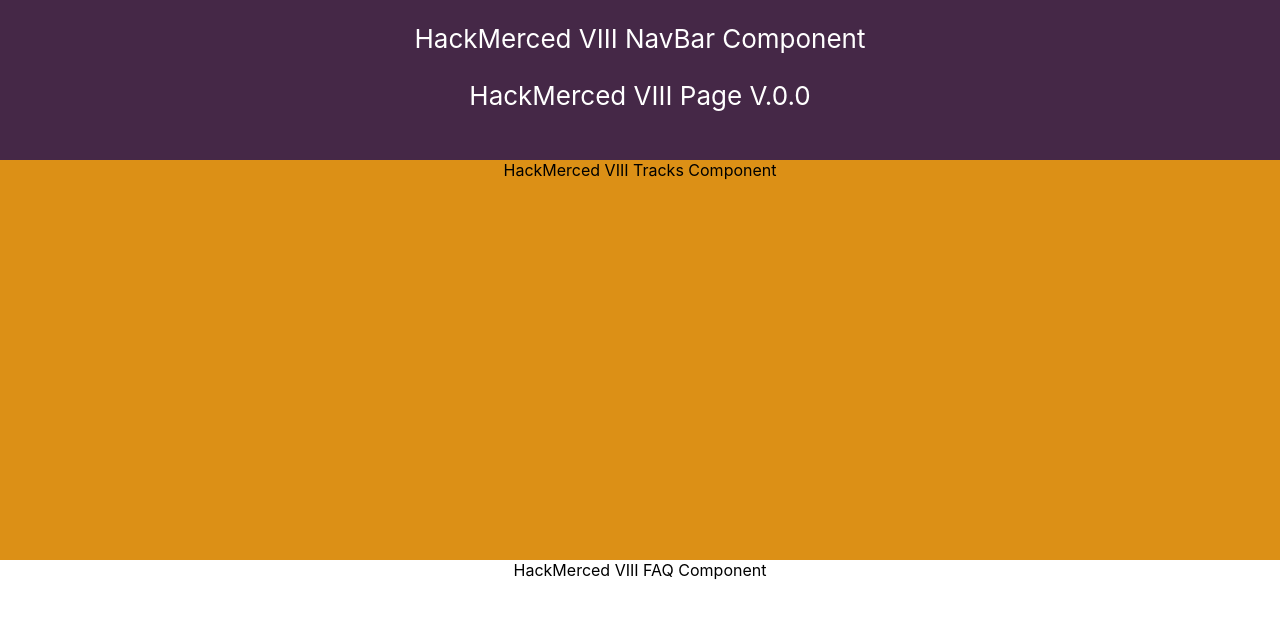
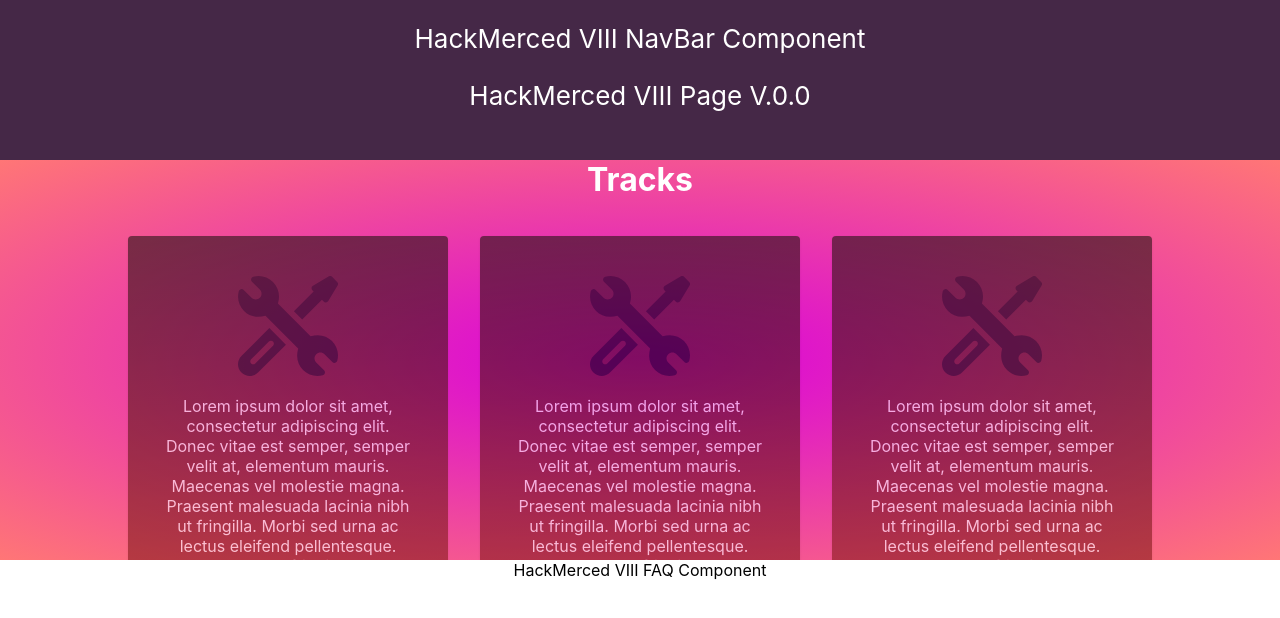
Before and after one commit to HackMerced/HackMerced-X, a React (Create React App) app: page / in a window 1280 px wide. Shown: the top 618 px of the page. Built offline with nearby package versions, Linux system fonts and the light colour scheme.

Commit message:
Styling changes- background, added Cards, text,svg

```diff
--- a/src/App.css
+++ b/src/App.css
@@ -18,10 +18,35 @@
 .App-link {
   color: #61dafb;
 }
+.Tracks{
+  background: radial-gradient(#D801DC, #FF7676);
+  color:white;
+  height: 50vh;
+  overflow: hidden;
+}
+.Tracks-Flex{
+  justify-content: center;
+  display: flex;
+  text-align: center;
 
-.Tracks{
-  background-color: #dc9016;
-  height: 50vh;
+}
+.Track-Card{
+  background: linear-gradient(rgb(37, 18, 18), rgba(143, 26, 26));
+  opacity: 0.6;
+  height: 35vh;
+  width: 20vw;
+  border-radius: 10em;
+  margin: 5%;
+  padding:2em;
+  padding-top: 5vh;
+  margin:1em;
+}
+.Track-Text{
+  padding-top: 2vh;
+  position:relative;
+  color:white;
+  opacity: 1;
+  filter: alpha(opacity=100);
 }
 .FAQ{
   height: 50vh;
--- a/src/Components/Tracks.js
+++ b/src/Components/Tracks.js
@@ -1,7 +1,30 @@
+import { Card } from "@mui/material";
+import Support from '../Assets/support_1.svg'
 function Tracks() {
     return (
       <div className="Tracks">
-            HackMerced VIII Tracks Component
+           <h1 style={{marginTop: '0px'}}>Tracks</h1>
+           <div className="Tracks-Flex">
+            <Card className='Track-Card'>
+              <img src={Support}/>
+                <div className='Track-Text'>
+                  Lorem ipsum dolor sit amet, consectetur adipiscing elit. Donec vitae est semper, semper velit at, elementum mauris. Maecenas vel molestie magna. Praesent malesuada lacinia nibh ut fringilla. Morbi sed urna ac lectus eleifend pellentesque. Maecenas vel fringilla tellus. Etiam non massa sit amet velit semper placerat efficitur vel dolor. In turpis lectus, ultricies quis pellentesque et, malesuada ac nunc. Integer maximus elit et bibendum tristique. Fusce quam nunc, aliquet sed lectus ut, eleifend volutpat est. In venenatis a quam et tincidunt. Maecenas velit dui, maximus vel urna in, faucibus ultrices velit. Proin sit amet quam mi. Sed ut massa id velit dignissim ultricies ut id ante.
+                </div>
+              </Card>
+              <Card className='Track-Card'>
+              <img src={Support}/>
+                <div className='Track-Text'>
+                Lorem ipsum dolor sit amet, consectetur adipiscing elit. Donec vitae est semper, semper velit at, elementum mauris. Maecenas vel molestie magna. Praesent malesuada lacinia nibh ut fringilla. Morbi sed urna ac lectus eleifend pellentesque. Maecenas vel fringilla tellus. Etiam non massa sit amet velit semper placerat efficitur vel dolor. In turpis lectus, ultricies quis pellentesque et, malesuada ac nunc. Integer maximus elit et bibendum tristique. Fusce quam nunc, aliquet sed lectus ut, eleifend volutpat est. In venenatis a quam et tincidunt. Maecenas velit dui, maximus vel urna in, faucibus ultrices velit. Proin sit amet quam mi. Sed ut massa id velit dignissim ultricies ut id ante.
+                </div>
+              </Card>
+              <Card className='Track-Card'>
+              <img src={Support} alt="Support logo"/>
+                <div className='Track-Text'>
+                Lorem ipsum dolor sit amet, consectetur adipiscing elit. Donec vitae est semper, semper velit at, elementum mauris. Maecenas vel molestie magna. Praesent malesuada lacinia nibh ut fringilla. Morbi sed urna ac lectus eleifend pellentesque. Maecenas vel fringilla tellus. Etiam non massa sit amet velit semper placerat efficitur vel dolor. In turpis lectus, ultricies quis pellentesque et, malesuada ac nunc. Integer maximus elit et bibendum tristique. Fusce quam nunc, aliquet sed lectus ut, eleifend volutpat est. In venenatis a quam et tincidunt. Maecenas velit dui, maximus vel urna in, faucibus ultrices velit. Proin sit amet quam mi. Sed ut massa id velit dignissim ultricies ut id ante.
+                </div>
+              </Card>
+           </div>
+
       </div>
     );
   }
```
Also changed, not shown: src/Assets/support_1.svg (added).
